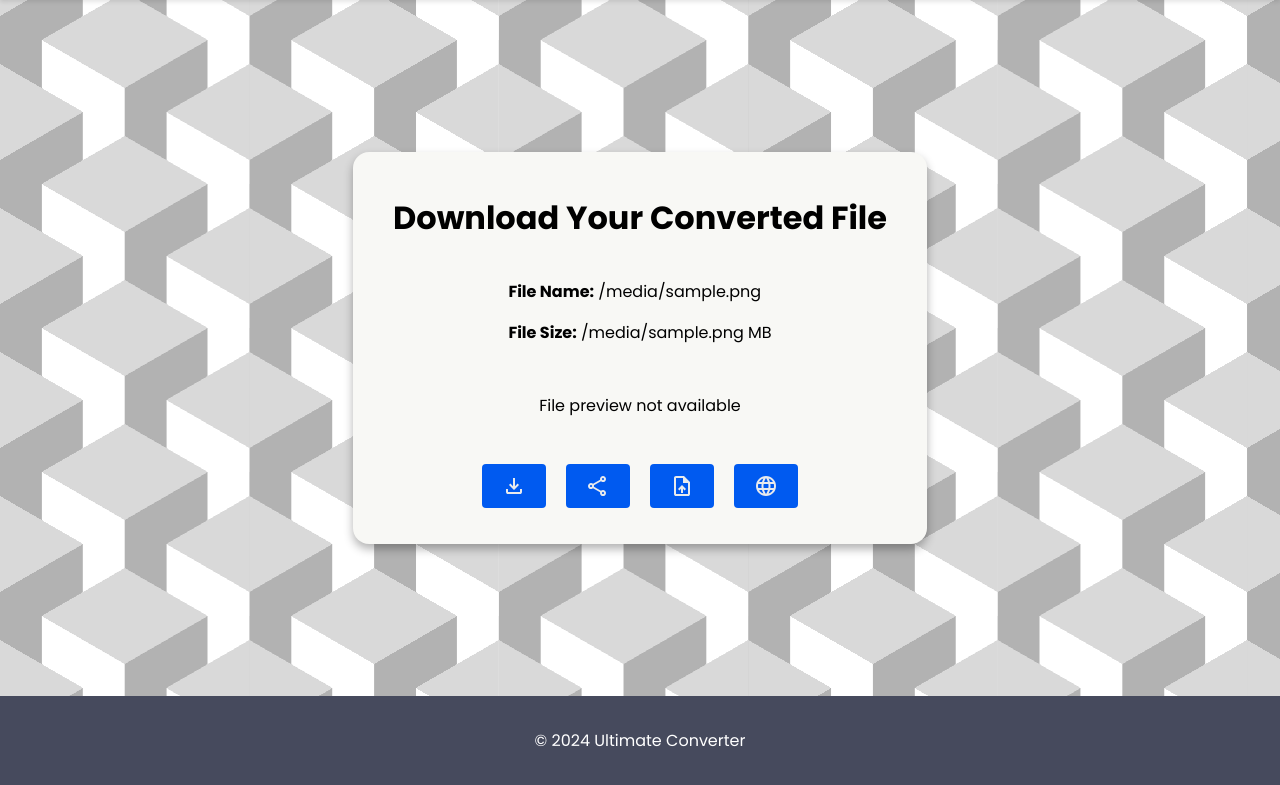
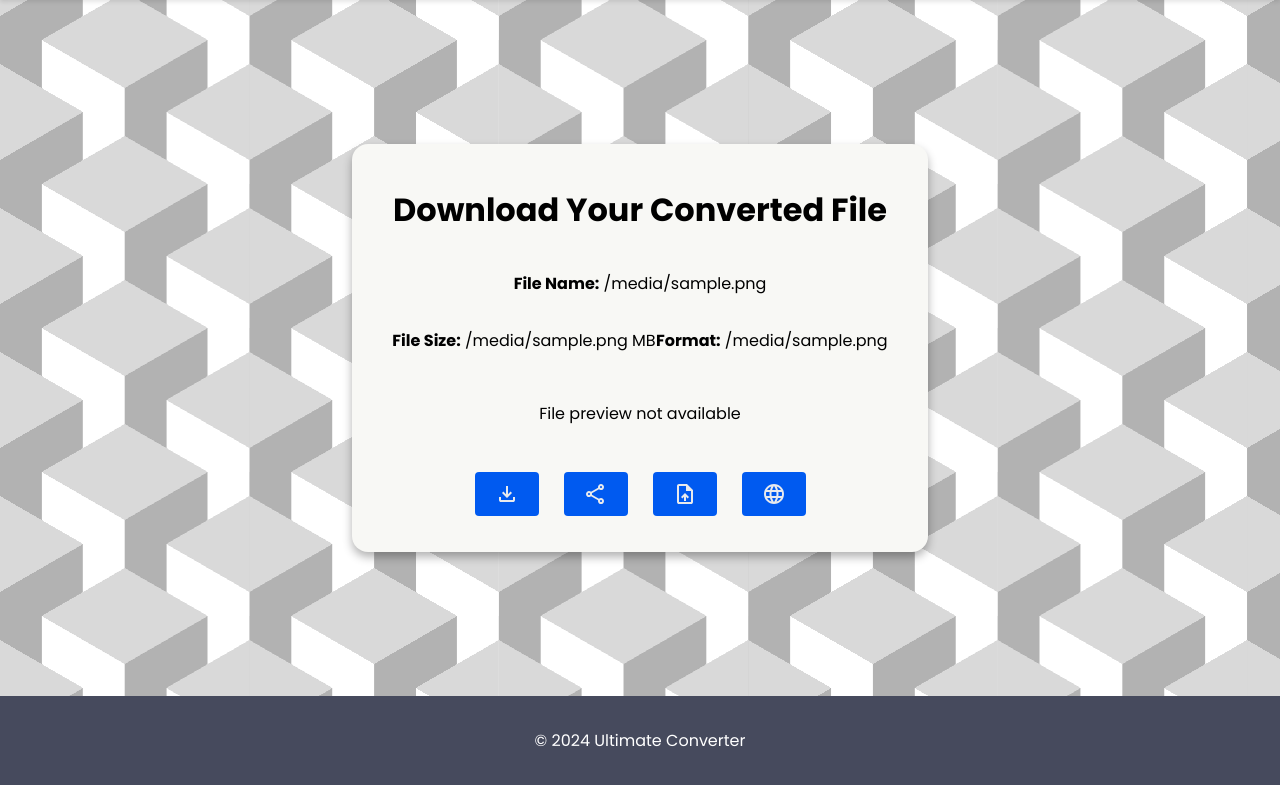
Before and after one commit to Gabrieleirbag1/Ultimate-Converter, a Flask app: template src/templates/download.html in a window 1280 px wide. Shown: the part 104-889 px from the top of the page. Run offline with Flask 3, Linux system fonts and the light colour scheme; the template is opened without the code that fills it: most values are stand-ins (such as "Sample title", 1, 10 or a date in 2020).

Commit message:
Enhance file download details by adding file type to the download page and improving image handling in the converter for GIFs. Refactor width and height adjustment logic for video conversion.

```diff
--- a/src/app.py
+++ b/src/app.py
@@ -98,7 +98,7 @@ def download_page(token):
             format = get_format_category(media.filetype)
 
             log(f" format: {format}", "DEBUG")
-            return render_template('download.html', token=download_token.token, filename=media.filename, filesize=file_size_mb, format=format)
+            return render_template('download.html', token=download_token.token, filename=media.filename, filesize=file_size_mb, filetype=media.filetype, format=format)
     flash('The download link has expired or is invalid.', "error")
     return redirect(url_for('home'))
 
--- a/src/converter.py
+++ b/src/converter.py
@@ -2,6 +2,7 @@ from logs import log
 from shutil import rmtree
 import subprocess, os, random, ffmpeg, patoolib
 
+IMAGE = ('jpeg', 'jpg', 'png', 'bmp', 'gif', 'tiff', 'webp', 'pgm', 'ppm', 'pam', 'tga', 'eps')
 VECTOR = {'svg': 0, 'pdf': 0, 'fig': 2, 'ai': 0, 'sk': 0, 'p2e': 0, 'mif': 256, 'er': 0, 'eps': 0, 'emf': 0, 'dxf': 0, 'drd2': 0, 'cgm': 0}
 ARCHIVE = ('7z', 'cb7', 'cbt', 'cbz', 'cpio', 'iso', 'jar', 'tar', 'tar.bz2', 'tar.gz', 'tar.lzma', 'tar.xz', 'tbz2', 'tgz', 'txz', 'zip')
 
@@ -102,15 +103,10 @@ class ClassicConverter(BaseConverter):
         print(f'Converting file: {self.input_file_name} to {self.output_file}')
         try:
             if self.type_output_file == 'rm':
-                probe = ffmpeg.probe(self.input_file)
-                video_stream = next((stream for stream in probe['streams'] if stream['codec_type'] == 'video'), None)
-                width = int(video_stream['width'])
-                height = int(video_stream['height'])
-                if width % 16 != 0:
-                    width = (width // 16) * 16
-                if height % 16 != 0:
-                    height = (height // 16) * 16
+                width, height = self.convert_16bit(16)
                 ffmpeg.input(self.input_file).output(self.output_file, vf=f'scale={width}:{height}', strict='-2').run(capture_stdout=True, capture_stderr=True)
+            elif self.type_output_file in IMAGE and self.input_file.endswith('.gif'):
+                ffmpeg.input(self.input_file).output(self.output_file, vframes=1).run(capture_stdout=True, capture_stderr=True)
             else:
                 ffmpeg.input(self.input_file).output(self.output_file, strict='-2').run(capture_stdout=True, capture_stderr=True)
             log(f'File converted successfully: {self.output_file_name}', "INFO")
@@ -123,6 +119,16 @@ class ClassicConverter(BaseConverter):
             log(f'An unexpected error occurred: {str(e)}', "ERROR")
             return False
 
+    def convert_xbit(self, x):
+        probe = ffmpeg.probe(self.input_file)
+        video_stream = next((stream for stream in probe['streams'] if stream['codec_type'] == 'video'), None)
+        width = int(video_stream['width'])
+        height = int(video_stream['height'])
+        if width % x != 0:
+            width = (width // x) * x
+        if height % x != 0:
+            height = (height // x) * x
+        return width, height
 class ManageConversion:
     def __init__(self, input_file_name, type_output_file, type_input_file):
         self.input_file_name = input_file_name
@@ -133,9 +139,10 @@ class ManageConversion:
         self.convert()
 
     def convert(self):
-        if self.type_input_file.split("/")[1] in VECTOR.keys() or self.type_output_file in VECTOR.keys():
+        if os.path.basename(self.type_input_file) in VECTOR.keys() or self.type_output_file in VECTOR.keys():
+            log(f'Converting image to vector: {self.input_file_name} to {self.type_output_file}', "DEBUG")
             self.converter = ImageToVectorConverter(self.input_file_name, self.type_output_file)
-        elif self.type_input_file.split("/")[1] in ARCHIVE or self.type_output_file in ARCHIVE:
+        elif os.path.basename(self.type_input_file) in ARCHIVE or self.type_output_file in ARCHIVE:
             self.converter = ArchiveConverter(self.input_file_name, self.type_output_file)
         else:
             self.converter = ClassicConverter(self.input_file_name, self.type_output_file)
--- a/src/static/styles/main.css
+++ b/src/static/styles/main.css
@@ -344,6 +344,29 @@ select {
     flex-direction: column;
     justify-content: space-evenly;
     align-items: center;
+    width: 45%;
+}
+
+.file-info {
+    display: flex;
+    flex-direction: column;
+    align-items: center;
+    width: 100%;
+}
+
+.file-info p {
+    white-space: nowrap;
+    overflow: hidden;
+    text-overflow: ellipsis;
+    max-width: 100%;
+}
+
+.file-info div {
+    display: flex;
+    flex-direction: row;
+    justify-content: space-evenly;
+    align-items: center;
+    width: 100%;
 }
 
 .media-preview {
@@ -352,7 +375,7 @@ select {
 
 .links-div {
     display: flex;
-    gap: 20px;
+    gap: 25px;
     font-size: 0;
 }
 
--- a/src/templates/download.html
+++ b/src/templates/download.html
@@ -10,7 +10,7 @@
 
         <div class="file-info">
             <p><strong>File Name:</strong> {{ filename }}</p>
-            <p><strong>File Size:</strong> {{ filesize }} MB</p>
+            <div> <p><strong>File Size:</strong> {{ filesize }} MB</p> <p><strong>Format:</strong> {{ filetype }}</p></div>
         </div>
 
         <div class="file-preview-div">
```
